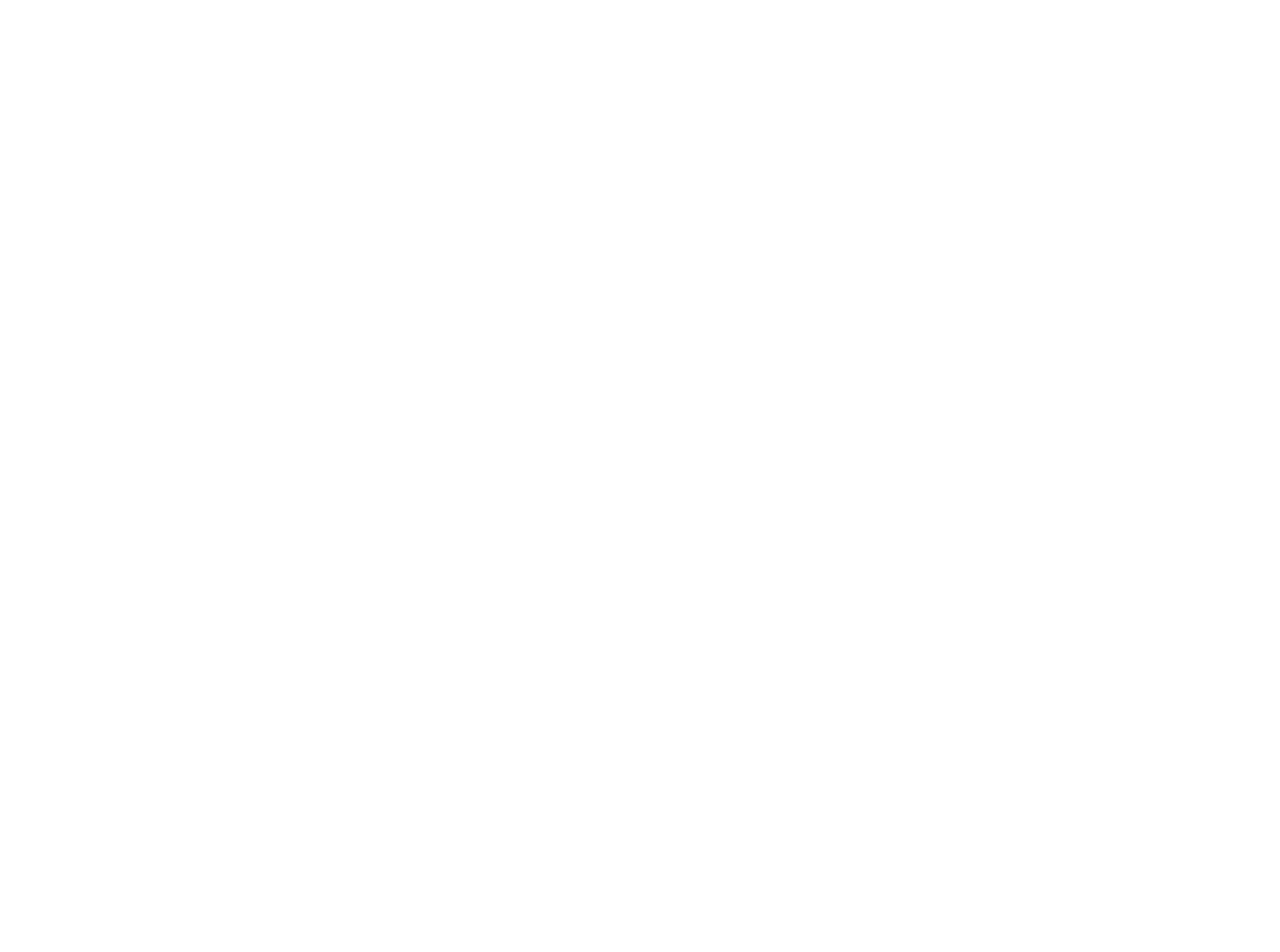
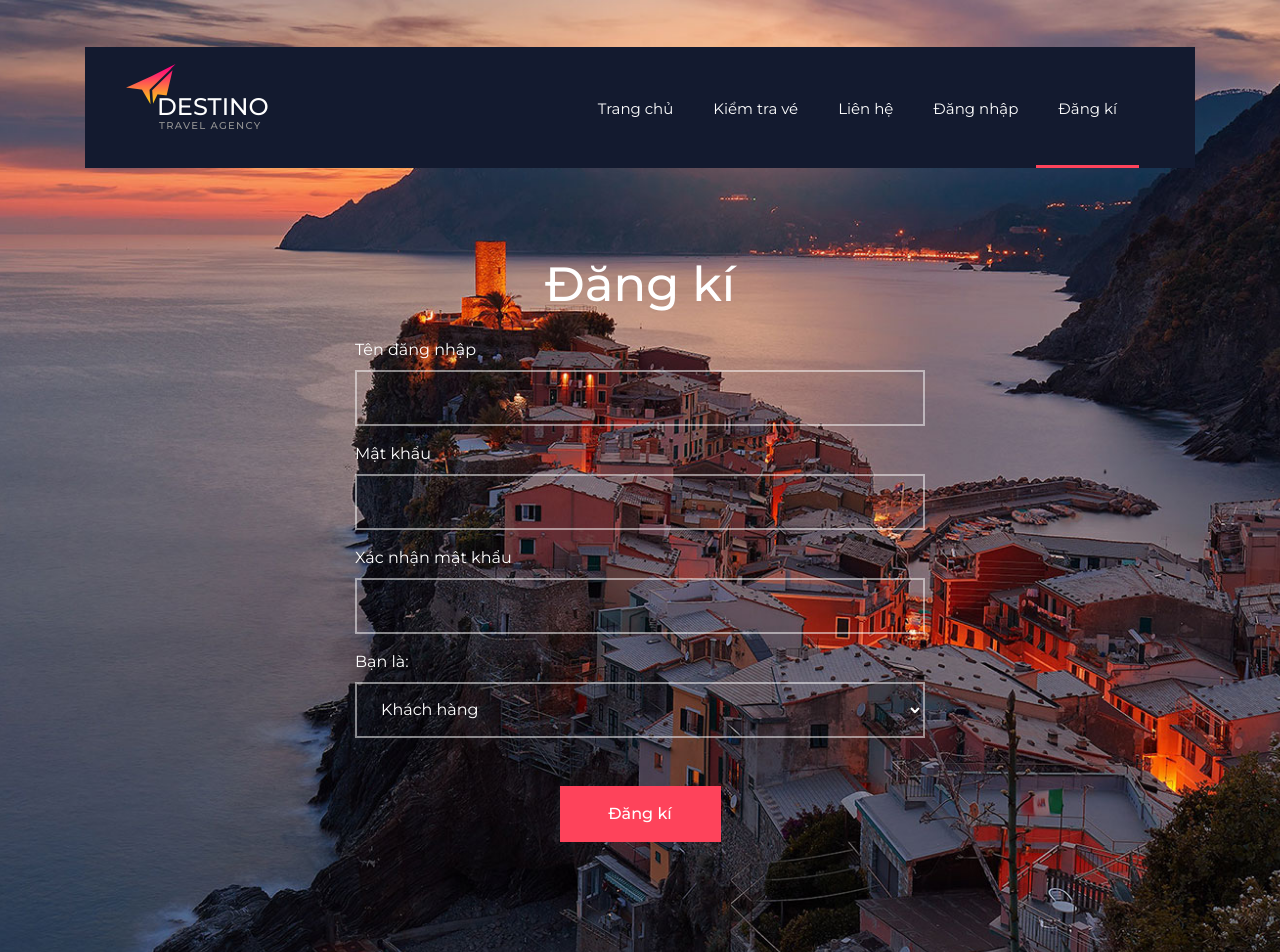
Before and after one commit to congson0710/EC-BookingBus, a React (Create React App) app in the folder client/: page /dang-ki in a window 1280 px wide. Shown: the top 952 px of the page. Before the commit the page ends 800 px from the top, so only its background shows below. Built offline with nearby package versions, Linux system fonts and the light colour scheme.

Commit message:
add validation for auth form

```diff
--- a/client/src/App.js
+++ b/client/src/App.js
@@ -12,8 +12,9 @@ class App extends Component {
       <Router>
         <React.Fragment>
           <Route exact path="/" component={Home} />
-          <Route exact path="/login" component={LoginPage} />
-          <Route exact path="/register" component={RegisterPage} />
+          <Route exact path="/dang-nhap" component={LoginPage} />
+          <Route exact path="/dang-ki" component={RegisterPage} />
+          <Route exact path="/danh-sach-nha-xe" component={RegisterPage} />
         </React.Fragment>
       </Router>
     );
--- a/client/src/components/Login/LoginForm.js
+++ b/client/src/components/Login/LoginForm.js
@@ -9,11 +9,11 @@ class LoginForm extends Component {
           <h1>Đăng nhập</h1>
           <form>
             <label className="mt-3 auth-form__label" htmlFor="">Tên đăng nhập</label>
-            <input type="text" className="find_input" />
+            <input required type="email" className="find_input" />
             <label className="mt-3 auth-form__label" htmlFor="">Mật khẩu</label>
-            <input type="password" className="find_input" />
+            <input required type="password" className="find_input" />
             <div className="text-center">
-              <button className="button find_button">Đăng nhập</button>
+              <button className="mt-5 button main_button">Đăng nhập</button>
             </div>
           </form>
         </div>
--- a/client/src/components/Menu.js
+++ b/client/src/components/Menu.js
@@ -28,16 +28,13 @@ class Menu extends Component {
                   <a href="/">Kiểm tra vé</a>
                 </li>
                 <li className="main_nav_item">
-                  <a href="/">Dành cho nhà xe</a>
-                </li>
-                <li className="main_nav_item">
                   <a href="/">Liên hệ</a>
                 </li>
                 <li className="main_nav_item">
-                  <NavLink activeClassName="active" exact to="/login">Đăng nhập</NavLink>
+                  <NavLink activeClassName="active" exact to="/dang-nhap">Đăng nhập</NavLink>
                 </li>
                 <li className="main_nav_item">
-                  <NavLink activeClassName="active" exact to="/register">Đăng kí</NavLink>
+                  <NavLink activeClassName="active" exact to="/dang-ki">Đăng kí</NavLink>
                 </li>
               </ul>
             </nav>
--- a/client/src/components/Register/RegisterForm.js
+++ b/client/src/components/Register/RegisterForm.js
@@ -12,15 +12,15 @@ class RegisterForm extends Component {
             <label className="mt-3 auth-form__label" htmlFor="">
               Tên đăng nhập
             </label>
-            <input type="text" className="find_input" />
+            <input required type="email" className="find_input" />
             <label className="mt-3 auth-form__label" htmlFor="">
               Mật khẩu
             </label>
-            <input type="password" className="find_input" />
+            <input required type="password" className="find_input" />
             <label className="mt-3 auth-form__label" htmlFor="">
               Xác nhận mật khẩu
             </label>
-            <input type="password" className="find_input" />
+            <input required type="password" className="find_input" />
             <label className="mt-3 auth-form__label" htmlFor="">
               Bạn là:
             </label>
@@ -35,7 +35,7 @@ class RegisterForm extends Component {
             </select>
 
             <div className="text-center">
-              <button className="button find_button">Đăng kí</button>
+              <button className="mt-5 button main_button">Đăng kí</button>
             </div>
           </form>
         </div>
--- a/client/src/scss/_auth.scss
+++ b/client/src/scss/_auth.scss
@@ -2,6 +2,7 @@
   min-height: 100vh;
   padding-top: 20%;
   background: url(./images/home.jpg) center/cover no-repeat;
+  padding-bottom: 10%;
   .container {
     max-width: 600px;
   }
--- a/client/src/scss/_theme.scss
+++ b/client/src/scss/_theme.scss
@@ -851,6 +851,21 @@ section {
   outline-color: rgba(254, 67, 91, 0.5);
   border: solid 2px rgba(254, 67, 91, 0.5);
 }
+
+.main_button {
+  display: inline-block;
+  height: 56px;
+  font-size: 16px;
+  font-weight: 500;
+  color: #ffffff;
+  line-height: 52px;
+  padding-left: 46px;
+  padding-right: 46px;
+  background: #fe435b !important;
+  border: none;
+  outline: none;
+  cursor: pointer;
+}
 .find_button {
   display: inline-block;
   height: 56px;
```
